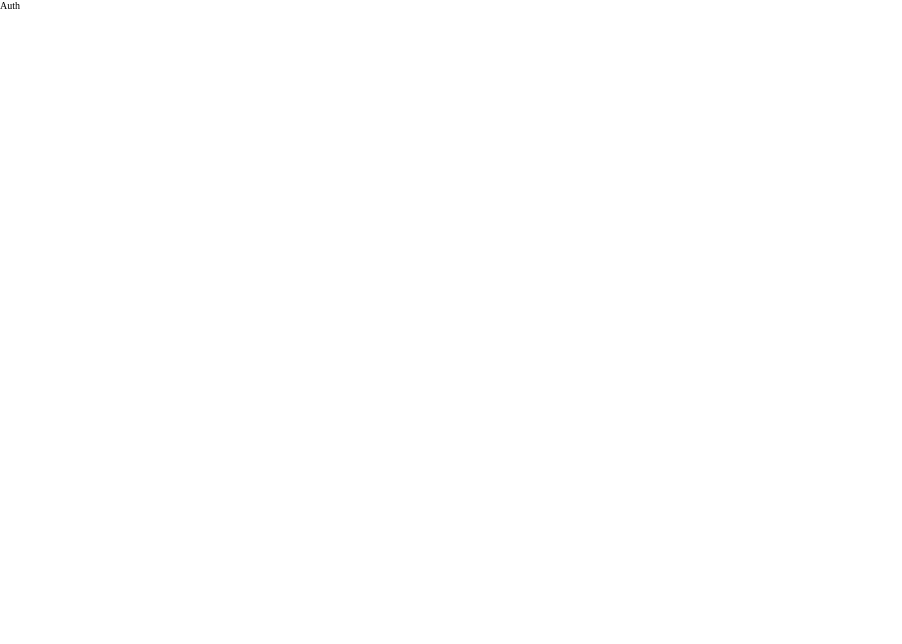
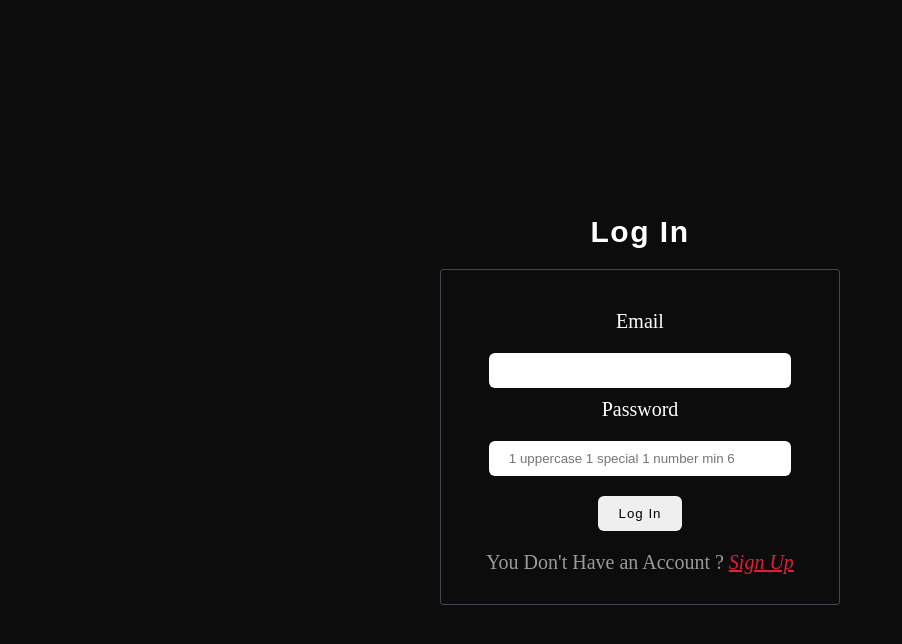
Before and after one commit to noiqum/hipo-internship-apply, a React (Create React App) app: page /auth in a window 1280 px wide. Shown: the top 644 px of the page, without its empty margins (0-902 px from the left). Built offline with nearby package versions, Linux system fonts and the light colour scheme.

Commit message:
form component validation done

```diff
--- /dev/null
+++ b/src/components/form/form.js
@@ -0,0 +1,68 @@
+import React, { useState } from 'react'
+import { checkValidity } from '../../utils/utils';
+
+
+function Form() {
+
+    const [email, setEmail] = useState('');
+    const [name, setName] = useState('');
+    const [password, setPassword] = useState('');
+    const [error, setError] = useState({ name: null, email: null, password: null });
+    const [signup, setSignup] = useState(false);
+
+    const submitHandler=(e)=>{
+        e.preventDefault();
+        if( signup && (error.name === null) && (error.email === null) && (error.password=== null)){
+            if(email !== '' && name !== '' && password !== ''){
+                console.log('submit ready')
+            }
+        }
+        if(!signup && error.email === null && error.password === null){
+            if(email !== '' && password !== ''){
+                console.log('submit ready');
+            }
+        }
+
+        return alert('please fill the form')
+    }
+    const emailChangeHandler=(e)=>{
+        setEmail(e.target.value);
+        const result=checkValidity(email,'email');
+        setError({...error,email:result.msg})
+    }
+    const nameChangeHandler=(e)=>{
+        setName(e.target.value);
+        const result=checkValidity(name,'name');
+        setError({...error,name:result.msg})
+    }
+    const passwordChangeHandler=(e)=>{
+        setPassword(e.target.value)
+        const result=checkValidity(password,'password');
+        setError({...error,password:result.msg})
+    }
+    return (
+        <div className='form' >
+
+
+            <h2>{signup ? 'Register' : 'Log In'}</h2>
+            <form>
+                {signup ? <label htmlFor='name'>Name</label> : null}
+                {signup ? <input className={error.name ? 'error' :''} type='text' name='name' value={name} onChange={nameChangeHandler}></input> : null}
+                {error.name ? <small><em>*</em>{error.name}</small> : null}
+                <label htmlFor="email">Email</label>
+                <input className={error.email ? 'error' : null} type="email" name="email" id="email" value={email}  onChange={emailChangeHandler}/>
+                {error.email ? <small><em>*</em>{error.email}</small> : null}
+                <label htmlFor="password">Password</label>
+                <input className={error.password ? 'error' : null} type="password" name="password" id="password" value={password}  onChange={passwordChangeHandler} placeholder='1 uppercase 1 special 1 number min 6'/>
+                {error.password ? <small><em>*</em>{error.password}</small> : null}
+                <button onClick={submitHandler} type='submit'>{signup ? 'Sign Up' : 'Log in'}</button>
+                {signup ? null :
+                 (<span>You Don't Have an Account ? <em onClick={()=>{setSignup(true)}}>Sign Up</em></span> )
+                }
+            </form>
+
+        </div>
+    )
+}
+
+export default Form
--- /dev/null
+++ b/src/components/form/form.scss
@@ -0,0 +1,88 @@
+@import "../../variables.scss";
+
+.form {
+  width: 100%;
+  height: 100%;
+  @include center;
+
+  form {
+    @include center;
+    padding: 3rem 1rem;
+    color: white;
+    font-size: 2rem;
+    border: 1px solid $gray-dark;
+    border-radius: 3px;
+    @include desktop {
+      width: 40rem;
+    }
+    @include tablet-med {
+      width: 50%;
+    }
+    @include tablet {
+      width: 60%;
+    }
+    @include mobile-med {
+      width: 80%;
+    }
+    @include mobile {
+      width: 90%;
+      min-width: 20rem;
+    }
+
+    & > input {
+      padding: 1rem 2rem;
+      border-radius: 6px;
+      border: none;
+      outline: none;
+      margin-top: 2rem;
+      width: 80%;
+      min-width: 80%;
+    }
+    & > .error {
+      border: 2px solid $red;
+      color: $red;
+    }
+    & > small {
+      color: $gray-light;
+      & > em {
+        color: $red;
+        text-decoration: none;
+      }
+    }
+    & > label {
+      margin-top: 1rem;
+    }
+    & > button {
+      padding: 1rem 2rem;
+      margin: 2rem;
+      border-radius: 6px;
+      border: none;
+      text-transform: capitalize;
+      letter-spacing: 1px;
+      &:hover {
+        background-color: $gray-dark;
+        color: white;
+      }
+      &:active {
+        transform: translateY(3px);
+        outline: none;
+      }
+    }
+    & span {
+      @include parag;
+      color: $gray-light;
+    }
+    & em {
+      text-decoration: underline;
+      color: $red;
+      cursor: pointer;
+    }
+  }
+  h2 {
+    color: white;
+    font-size: 3rem;
+    letter-spacing: 1.5px;
+    @include title;
+    margin: 2rem;
+  }
+}
--- a/src/index.css
+++ b/src/index.css
@@ -154,3 +154,95 @@ body {
       text-rendering: geometricPrecision;
       letter-spacing: 1px;
       text-transform: uppercase; }
+
+.auth {
+  width: 100%;
+  height: 100%;
+  background-color: #0c0c0c;
+  display: flex;
+  justify-content: center;
+  align-items: center;
+  flex-direction: column; }
+  @media screen and (min-width: 800px) {
+    .auth {
+      flex-direction: row; } }
+
+.form {
+  width: 100%;
+  height: 100%;
+  display: flex;
+  justify-content: center;
+  align-items: center;
+  flex-direction: column; }
+  .form form {
+    display: flex;
+    justify-content: center;
+    align-items: center;
+    flex-direction: column;
+    padding: 3rem 1rem;
+    color: white;
+    font-size: 2rem;
+    border: 1px solid #474350;
+    border-radius: 3px; }
+    @media screen and (min-width: 1000px) {
+      .form form {
+        width: 40rem; } }
+    @media screen and (max-width: 960px) {
+      .form form {
+        width: 50%; } }
+    @media screen and (max-width: 800px) {
+      .form form {
+        width: 60%; } }
+    @media screen and (max-width: 540px) {
+      .form form {
+        width: 80%; } }
+    @media screen and (max-width: 480px) {
+      .form form {
+        width: 90%;
+        min-width: 20rem; } }
+    .form form > input {
+      padding: 1rem 2rem;
+      border-radius: 6px;
+      border: none;
+      outline: none;
+      margin-top: 2rem;
+      width: 80%;
+      min-width: 80%; }
+    .form form > .error {
+      border: 2px solid #e31c37;
+      color: #e31c37; }
+    .form form > small {
+      color: #9a9a9a; }
+      .form form > small > em {
+        color: #e31c37;
+        text-decoration: none; }
+    .form form > label {
+      margin-top: 1rem; }
+    .form form > button {
+      padding: 1rem 2rem;
+      margin: 2rem;
+      border-radius: 6px;
+      border: none;
+      text-transform: capitalize;
+      letter-spacing: 1px; }
+      .form form > button:hover {
+        background-color: #474350;
+        color: white; }
+      .form form > button:active {
+        transform: translateY(3px);
+        outline: none; }
+    .form form span {
+      font-family: museo-slab, serif;
+      font-style: normal;
+      color: #9a9a9a; }
+    .form form em {
+      text-decoration: underline;
+      color: #e31c37;
+      cursor: pointer; }
+  .form h2 {
+    color: white;
+    font-size: 3rem;
+    letter-spacing: 1.5px;
+    font-family: azo-sans-web, sans-serif;
+    font-style: normal;
+    margin: 2rem; }
--- a/src/index.scss
+++ b/src/index.scss
@@ -20,3 +20,5 @@ body {
 @import "./pages/main/main.scss";
 @import "./components/content/content.scss";
 @import "./components/button/button.scss";
+@import "./pages/auth/auth.scss";
+@import "./components/form/form.scss";
--- a/src/pages/auth/auth.js
+++ b/src/pages/auth/auth.js
@@ -1,9 +1,18 @@
-import React from 'react'
+import React, { useEffect, useState } from 'react'
+import { checkDate } from '../../utils/utils';
+import Form from '../../components/form/form';
+function Auth() {
 
-function Auth() {
+    const [date, setDate] = useState(null);
+    useEffect(() => {
+        const today = Date.now();
+        const valid = checkDate(today);
+        setDate(valid)
+    }, [])
+
     return (
-        <div>
-            <p>Auth</p>
+        <div className='auth'>
+            {date ? <Form /> : <p>Application Process ended 30/10/2020 ,follow us ,we will announce next sessions</p>}
         </div>
     )
 }
--- a/src/pages/auth/auth.scss
+++ b/src/pages/auth/auth.scss
@@ -0,0 +1,12 @@
+@import "../../variables.scss";
+
+.auth {
+  width: 100%;
+  height: 100%;
+  background-color: $black;
+  @include center;
+
+  @media screen and (min-width: 800px) {
+    flex-direction: row;
+  }
+}
--- a/src/utils/utils.js
+++ b/src/utils/utils.js
@@ -21,3 +21,88 @@ export const moveUp = {
     }
 
 }
+
+export const checkDate = (date) => {
+    const last = Date.parse("October 31,2020");
+    if (date < last) { return true }
+    return false
+}
+
+const checkName = (value) => {
+
+    if (value === '') {
+        return {
+            valid: false,
+            msg: 'name is required'
+        }
+    }
+    if (value.length < 3) {
+        return {
+            valid: false,
+            msg: 'min 3 character long'
+        }
+    }
+    return {
+        valid: true,
+        msg: null
+    }
+
+}
+const checkEmail = (value) => {
+    if (value === '') {
+        return {
+            valid: false,
+            msg: 'email is required'
+        }
+    } else if (value !== '') {
+        if (
+            !(/^(([^<>()[\]\\.,;:\s@"]+(\.[^<>()[\]\\.,;:\s@"]+)*)|(".+"))@((\[[0-9]{1,3}\.[0-9]{1,3}\.[0-9]{1,3}\.[0-9]{1,3}])|(([a-zA-Z\-0-9]+\.)+[a-zA-Z]{2,}))$/.test(
+                value
+            ))
+        ) {
+            return { valid: false, msg: 'invalid email' };
+        } else {
+            return {
+                valid: true,
+                msg: null,
+            };
+        }
+    }
+    return {
+        valid: true,
+        msg: ''
+    }
+}
+
+const checkPassword = (value) => {
+    if (value === '') {
+        return { valid: false, msg: 'password is required' };
+    } else if (value !== '') {
+        if (!/^(?=.*\d)(?=.*[a-z])(?=.*[A-Z]).{6,20}$/.test(value)) {
+            return { valid: false, msg: 'invalid password' };
+        } else {
+            return { valid: true, msg: null };
+        }
+    }
+    else {
+        return {
+            valid: true,
+            msg: null
+        }
+    }
+}
+
+export const checkValidity = (value, type) => {
+    let result;
+    if (type === 'name') {
+        return result = checkName(value)
+    }
+    if (type === 'email') {
+        return result = checkEmail(value);
+    }
+    if (type === 'password') {
+        return result = checkPassword(value)
+    }
+
+    return result;
+}
```
Also changed, not shown: src/icons/auth.png (added).
